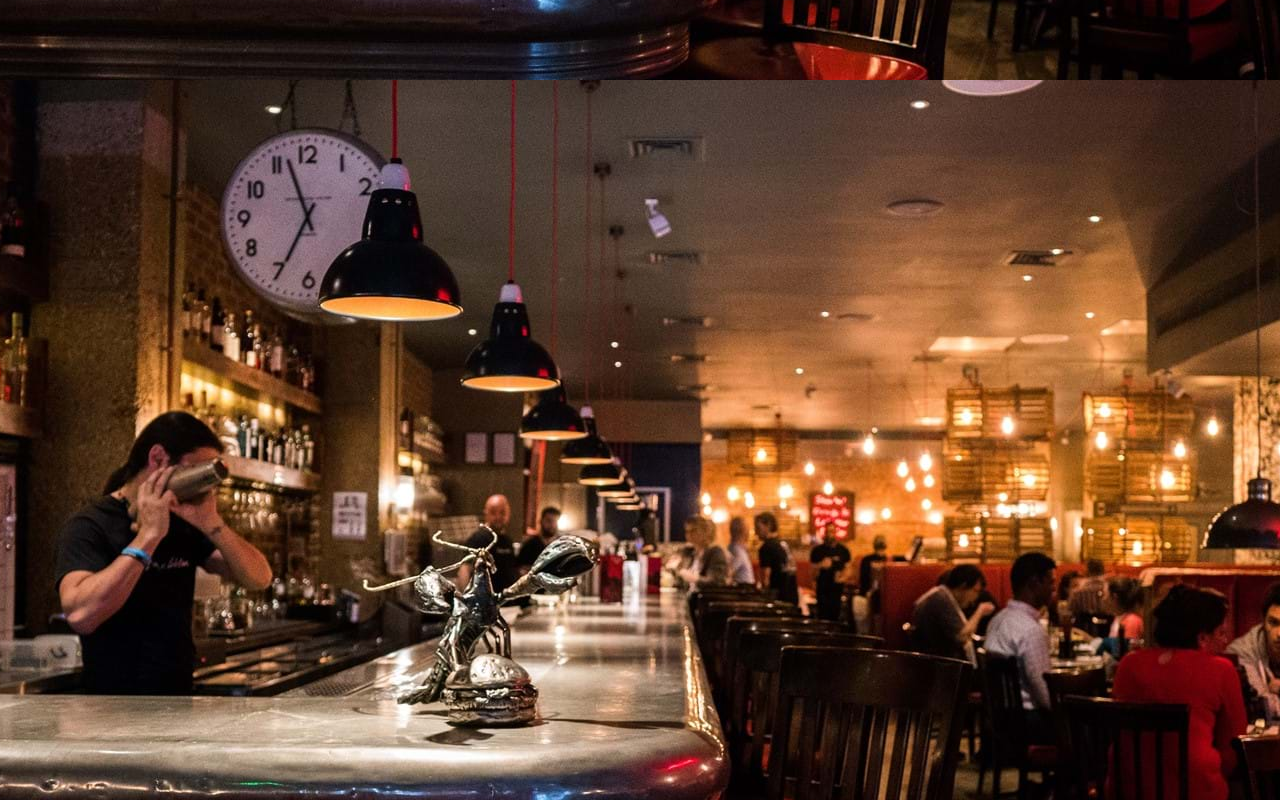
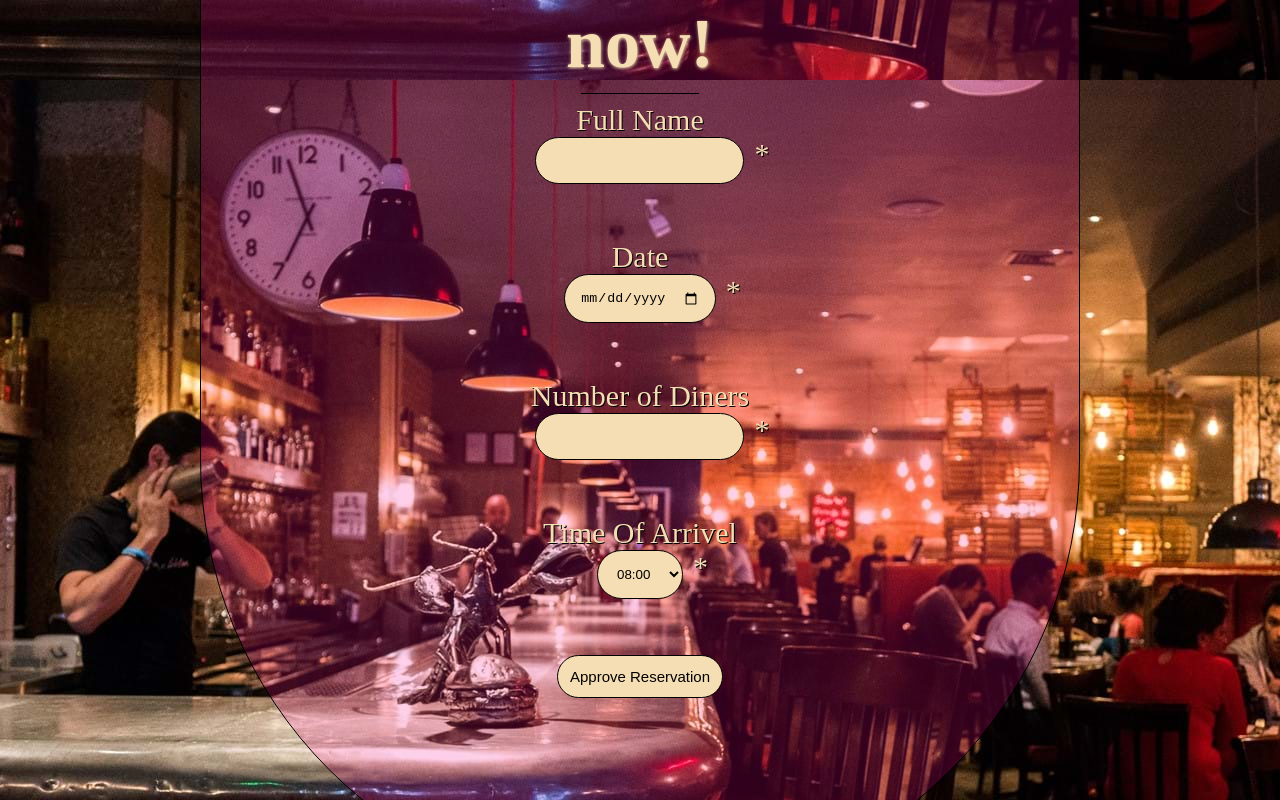
Before and after one commit to Eden-Hazani/Morbiez, a React (Create React App) app: page /reservations in a window 1280 px wide. Shown: the part 720-1520 px from the top of the page. Built offline with nearby package versions, Linux system fonts and the light colour scheme; a web font is replaced by a local one.

Commit message:
Added time to reservations

```diff
--- a/src/components/reservations/reservations.css
+++ b/src/components/reservations/reservations.css
@@ -24,6 +24,17 @@ input {
     background-color: wheat;
     border: 1px black solid;
     border-radius: 50px;
+}
+
+#selector{
+    margin-bottom: 35px;
+    padding: 15px;
+    background-color: wheat;
+    border: 1px black solid;
+    border-radius: 50px;
+}
+option:hover {
+    background-color: tomato;
 }
 
 .reservations>span.fieldTitle {
--- a/src/components/reservations/reservations.tsx
+++ b/src/components/reservations/reservations.tsx
@@ -6,7 +6,8 @@ import axios from 'axios';
 interface ReservationsState{
     showText:boolean;
     reservations: ReservationsModel;
-    errors: {fullnameError:string, dateError:string, NumberOfPeopleError:string};
+    errors: {fullnameError:string, dateError:string, NumberOfPeopleError:string,timeError:string};
+
 }
 
 export class Reservations extends Component<any,ReservationsState>{
@@ -15,8 +16,20 @@ export class Reservations extends Component<any,ReservationsState>{
         this.state = {
             showText: false,
             reservations: new ReservationsModel(),
-            errors: { fullnameError: "*",dateError: '*',NumberOfPeopleError: '*'}
+            errors: { fullnameError: "*",dateError: '*',NumberOfPeopleError: '*', timeError:'*'}
         }
+    }
+    componentDidMount(){
+        document.body.style.backgroundImage = "url('/Morbiez/assets/images/reservation-background.jpg')"
+        this.props.onHandleToUpdate(false)
+        setTimeout(() => {
+            this.setState({showText:true})
+            this.timeOptions()
+        }, 1000);
+    }
+    componentWillUnmount(){
+        // removes the background image on component unmount so that the background will revert to the backgroup in the index.css files
+        document.body.style.removeProperty('background-Image')
     }
     private setFullName = (args: ChangeEvent<HTMLInputElement>) =>{
         const fullname = args.target.value;
@@ -77,8 +90,6 @@ export class Reservations extends Component<any,ReservationsState>{
         if (numberOfPeople<0){
             NumberOfPeopleError = "Can't be negative!"
         }
-
-
         const reservations = {...this.state.reservations}
         reservations.numberOfPeople = numberOfPeople
         this.setState({reservations});
@@ -89,6 +100,56 @@ export class Reservations extends Component<any,ReservationsState>{
     }
 
     // ------------------------------------------------------------------
+    private setTime= (args: ChangeEvent<HTMLSelectElement>) =>{
+        const time = args.target.value;
+        const hours = time.split(':')[0]
+        const minuets = time.split(':')[1]
+        const date = new Date();
+        const today = date.getTime()
+        const resDate = new Date(date.getFullYear(),date.getMonth(),date.getDate(),+hours,+minuets).getTime()
+
+        let timeError = '';
+        if (time === ""){
+            timeError = 'Missing Time Of Arrivel!'
+        }
+        console.log('time', today)
+        console.log('picked time',resDate)
+        if(resDate<today){
+            timeError = 'Cannot reserve table in the past'
+        }
+        const reservations = {...this.state.reservations}
+        reservations.timeOfArrivel = time
+        this.setState({reservations});
+
+        const errors = {...this.state.errors}
+        errors.timeError = timeError;
+        this.setState({errors});
+    }
+
+    // ------------------------------------------------------------------
+
+    private timeOptions = () =>{
+        var sel = document.getElementById('selector');
+        let hour = 8;
+        let min = 0;
+        for(let i=23;hour<i;min= min + 30){
+            if(min === 60){
+                min = 0;
+                hour++
+            }
+            let opt = document.createElement('option');
+            if(hour<10){
+                opt.appendChild( document.createTextNode(`0${hour}:${min===0 ?'00':min}`) );
+            }
+            if(hour>=10){
+                opt.appendChild( document.createTextNode(`${hour}:${min===0 ?'00':min}`) );
+            }
+            opt.value = `${hour}:${min}`;
+            sel.appendChild(opt);
+        }
+        return null
+    }
+
     private addReservation = async() =>{
         try{
             if(!this.isFormLegal()){
@@ -109,17 +170,7 @@ export class Reservations extends Component<any,ReservationsState>{
             this.state.errors.fullnameError === '';
     }
 
-    componentDidMount(){
-        document.body.style.backgroundImage = "url('/Morbiez/assets/images/reservation-background.jpg')"
-        this.props.onHandleToUpdate(false)
-        setTimeout(() => {
-            this.setState({showText:true})
-        }, 2000);
-    }
-    componentWillUnmount(){
-        // removes the background image on component unmount so that the background will revert to the backgroup in the index.css files
-        document.body.style.removeProperty('background-Image')
-    }
+
 
     public render(){
         const  {showText} = this.state
@@ -127,7 +178,7 @@ export class Reservations extends Component<any,ReservationsState>{
             <div className = 'reservation'>
                 {showText === false && <div id="LoadingGif"></div>}
                 {showText &&
-                        <div className = 'reservations'  data-aos='fade-up'>
+                        <div className = 'reservations' >
                             <h1>Reserve your table now!</h1>
                             <hr/>
                             <span className='fieldTitle'>Full Name</span>
@@ -142,6 +193,11 @@ export class Reservations extends Component<any,ReservationsState>{
                             <input type='number' value={this.state.reservations.numberOfPeople || undefined} onChange={this.setNumberOfPeople}/>
                             <span>{this.state.errors.NumberOfPeopleError}</span>
                             <br /><br />
+                            <span className='fieldTitle'>Time Of Arrivel</span>
+                            <select id='selector' value={this.state.reservations.timeOfArrivel || undefined} onChange={this.setTime}>
+                            </select>
+                            <span>{this.state.errors.timeError}</span>
+                            <br /><br />
                             <button onClick={this.addReservation}>Approve Reservation</button>
                         </div>
                 }
--- a/src/models/reservationsModel.ts
+++ b/src/models/reservationsModel.ts
@@ -4,6 +4,6 @@ export class ReservationsModel{
         public fullName?:string,
         public numberOfPeople?:number,
         public date?:string,
-        public timeOfArrivel?:number){
+        public timeOfArrivel?:string){
     }
 }
--- a/tsconfig.json
+++ b/tsconfig.json
@@ -18,7 +18,8 @@
     "isolatedModules": true,
     "noEmit": true,
     "jsx": "react",
-    "strictNullChecks": false
+    "strictNullChecks": false,
+    "noImplicitAny": false
   },
   "include": [
     "src"
```
